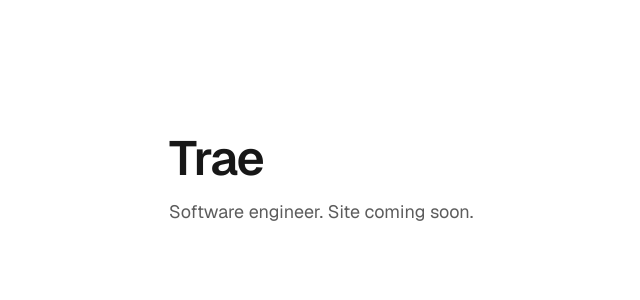
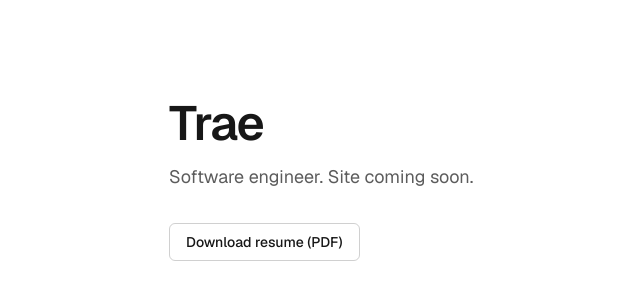
Before and after one commit to TheLunchTrae/personal-site, a Next.js app: page / in a window 1280 px wide. Shown: the part 220-520 px from the top of the page, without its empty margins (111-751 px from the left). Built offline with nearby package versions, Linux system fonts and the light colour scheme.

Commit message:
feat: add downloadable resume to the home page (#4)

```diff
--- a/src/app/page.tsx
+++ b/src/app/page.tsx
@@ -3,6 +3,13 @@ export default function Home() {
     <main className="mx-auto flex w-full max-w-3xl flex-1 flex-col justify-center px-6 py-24">
       <h1 className="text-4xl font-semibold tracking-tight sm:text-5xl">Trae</h1>
       <p className="mt-4 text-lg text-foreground/70">Software engineer. Site coming soon.</p>
+      <a
+        href="/TraeStevens_Resume.pdf"
+        download="TraeStevens_Resume.pdf"
+        className="mt-8 w-fit rounded-md border border-foreground/20 px-4 py-2 text-sm font-medium transition-colors hover:bg-foreground/5 focus-visible:outline-2 focus-visible:outline-offset-2 focus-visible:outline-foreground"
+      >
+        Download resume (PDF)
+      </a>
     </main>
   );
 }
```
Also changed, not shown: 1 other file (tests, documents, lock files or other folders).
